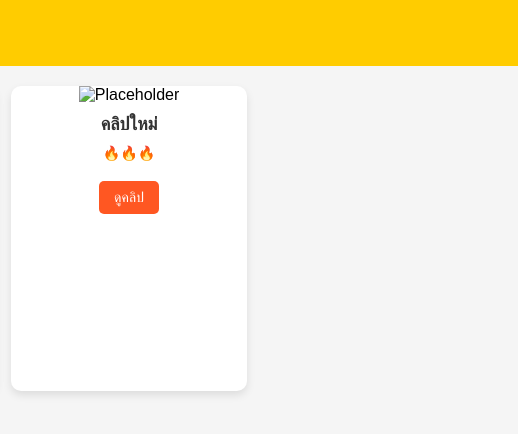
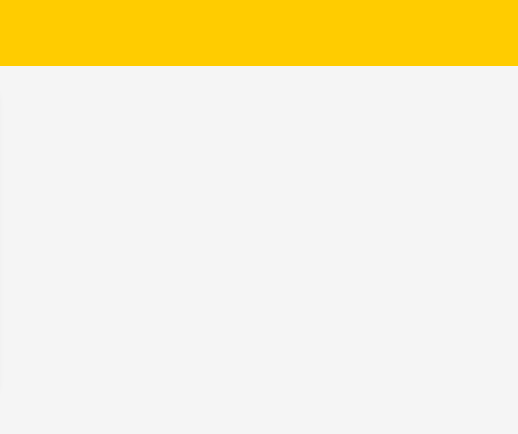
Before and after one commit to vip-web-tbd/free-web-tbd, a plain HTML site: page free.html in a window 1280 px wide. Shown: the part 148-582 px from the top of the page, 762-1280 px from the left. Drawn offline with Linux system fonts and the light colour scheme.

Commit message:
Update free.html

```diff
--- a/free.html
+++ b/free.html
@@ -106,12 +106,6 @@ header h1 {
             <a href="https://drive.google.com/file/d/1vWqYdx4YJTqU0ZsJl2tVdt4l9tBbgNcT/view?usp=drivesdk:" target="_blank">ดูคลิป</a>
         </div>
 
-        <div class="card">
-            <img src="" alt="Placeholder">
-            <h3>คลิปใหม่</h3>
-            <p>🔥🔥🔥</p>
-            <a href="" target="_blank">ดูคลิป</a>
-        </div>
     </div>
 </body>
 </html>
```
